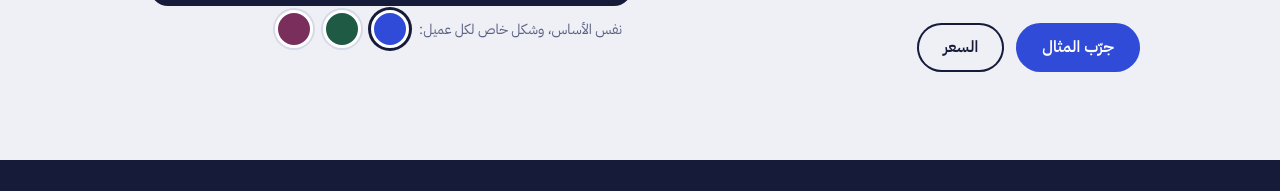
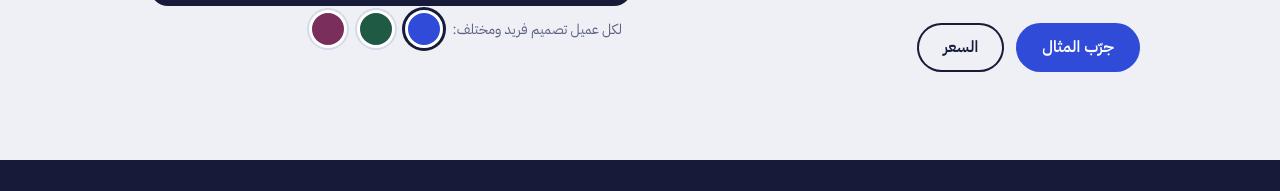
Before and after one commit to norazfalah15-netizen/agency-, a plain HTML site: page index.html in a window 1280 px wide. Shown: the part 458-649 px from the top of the page. Drawn offline with Linux system fonts and the light colour scheme; a web font is replaced by a local one.

Commit message:
Update swatch caption
Co-Authored-By: Claude Fable 5.2 <noreply@anthropic.com>
Claude-Session: https://claude.ai/code/session_01YTMMJQuKsTuucDCBdpVWjg

```diff
--- a/index.html
+++ b/index.html
@@ -213,7 +213,7 @@ dialog .row .btn{flex:1;text-align:center}
           </div>
         </div>
         <div class="swatches">
-          <span>نفس الأساس، وشكل خاص لكل عميل:</span>
+          <span>لكل عميل تصميم فريد ومختلف:</span>
           <button class="sw" style="background:#2F4BD8" aria-pressed="true" aria-label="شكل أكاديمية نَسَق" data-t="0"></button>
           <button class="sw" style="background:#1F5A45" aria-pressed="false" aria-label="شكل دار الخط" data-t="1"></button>
           <button class="sw" style="background:#7A2E5C" aria-pressed="false" aria-label="شكل استوديو لقطة" data-t="2"></button>
```
